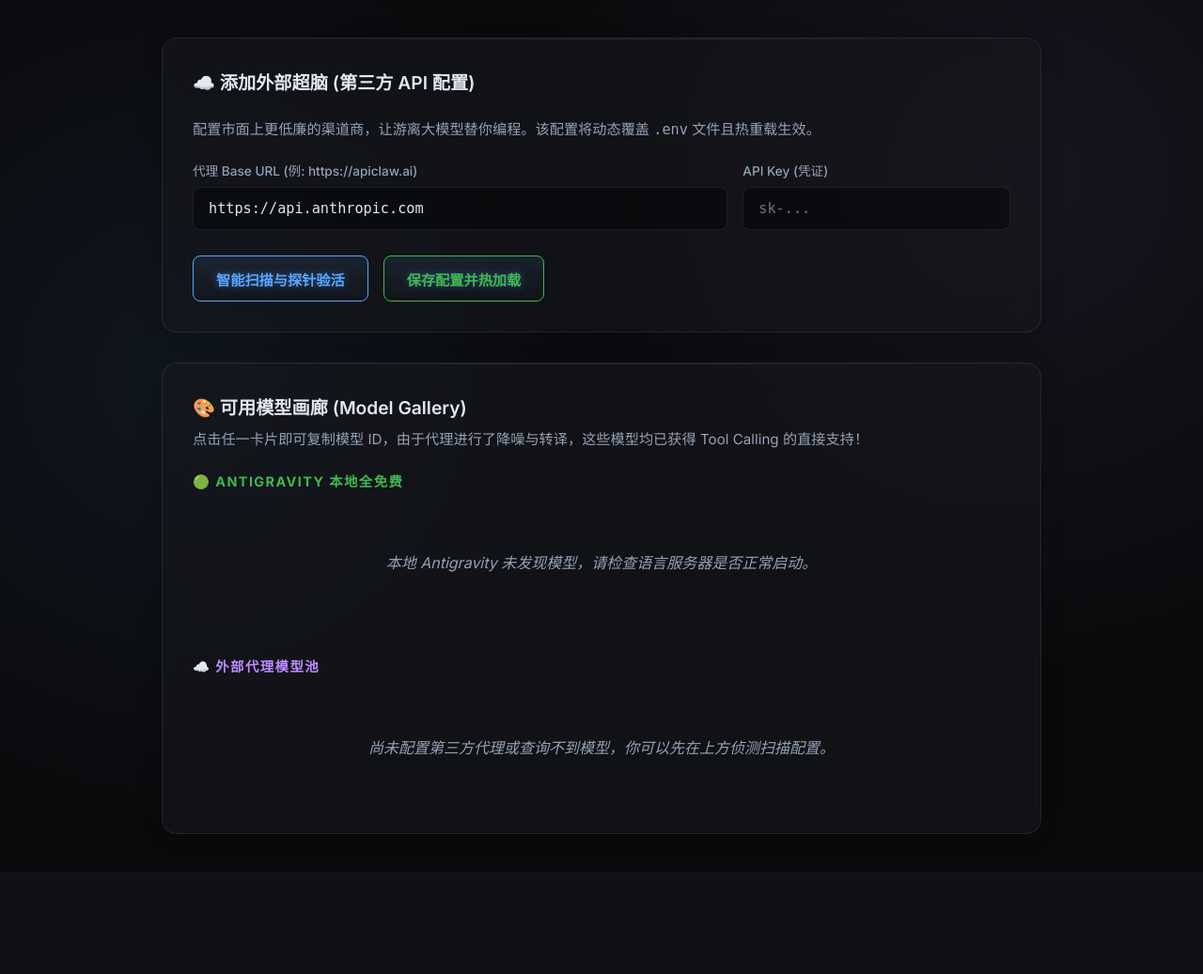
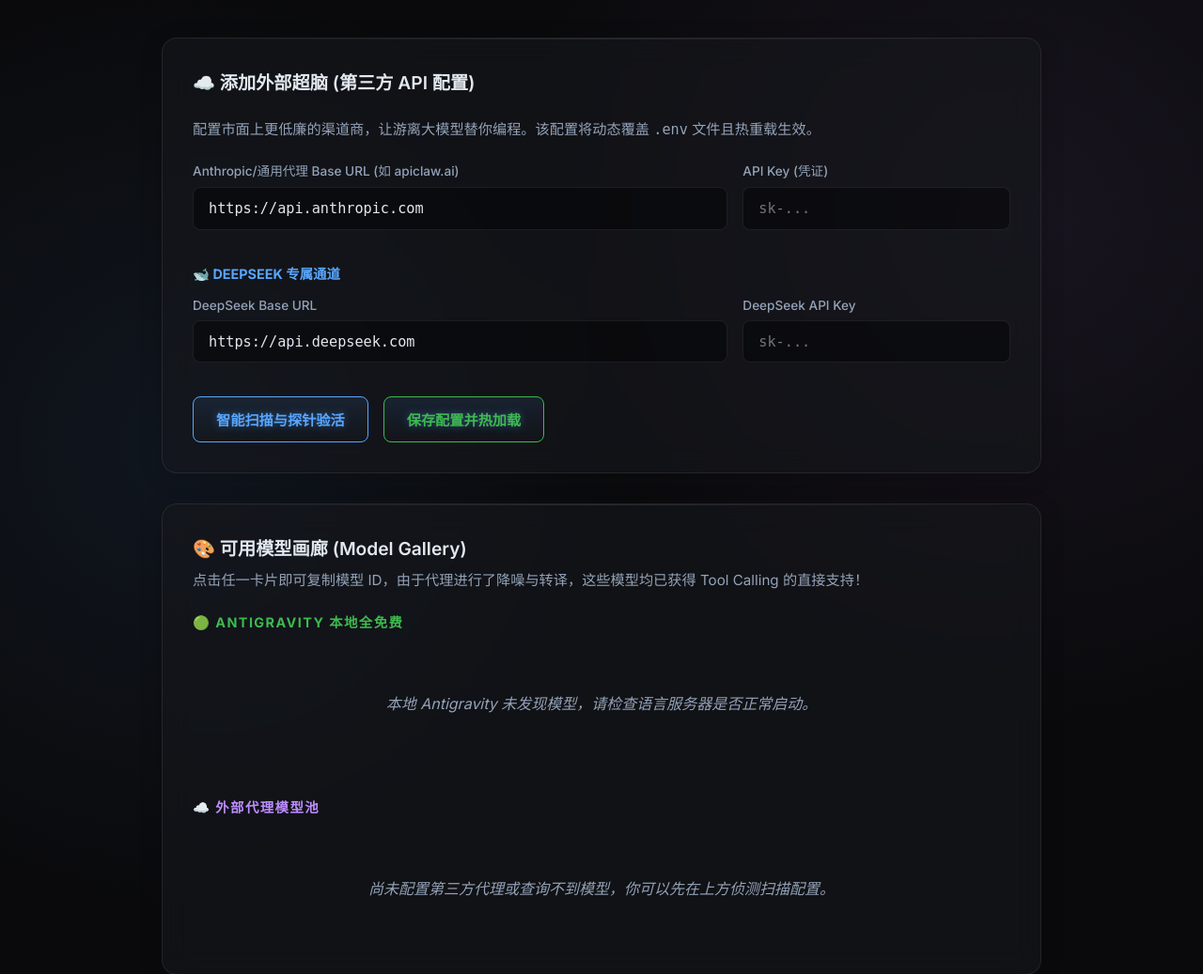
Before and after one commit to luoxiafeng-1990/smart-agent-router, a FastAPI app: page / in a window 1280 px wide. Shown: the part 130-1167 px from the top of the page at 94% size. Before the commit the page ends 1024 px from the top, so only its background shows below. Run offline with FastAPI, Linux system fonts and the light colour scheme; data that the repository does not hold is empty.

Commit message:
feat: add DeepSeek channel to Web UI and native Array/tool_call proxy fix

```diff
--- a/server.py
+++ b/server.py
@@ -51,9 +51,18 @@ today         = datetime.now().strftime("%Y-%m-%d")
 EXTERNAL_ANTHROPIC_BASE_URL = os.environ.get("EXTERNAL_ANTHROPIC_BASE_URL", "https://api.anthropic.com").rstrip("/")
 EXTERNAL_ANTHROPIC_API_KEY = os.environ.get("EXTERNAL_ANTHROPIC_API_KEY", "")
 
+EXTERNAL_DEEPSEEK_BASE_URL = os.environ.get("EXTERNAL_DEEPSEEK_BASE_URL", "https://api.deepseek.com").rstrip("/")
+EXTERNAL_DEEPSEEK_API_KEY = os.environ.get("EXTERNAL_DEEPSEEK_API_KEY", "")
+
 def _use_external_proxy(model_id: str) -> bool:
     """判断当前请求是否需要转发至第三方（而不是走本地免费的 Antigravity）"""
-    if not EXTERNAL_ANTHROPIC_API_KEY:
+    normalized = model_id.lower().strip()
+
+    is_deepseek = "deepseek" in normalized
+    if is_deepseek and EXTERNAL_DEEPSEEK_API_KEY:
+        return True
+
+    if not is_deepseek and not EXTERNAL_ANTHROPIC_API_KEY:
         return False
 
     normalized = model_id.lower().strip()
@@ -505,26 +514,39 @@ async def get_status():
             "enabled": bool(EXTERNAL_ANTHROPIC_API_KEY),
             "base_url": EXTERNAL_ANTHROPIC_BASE_URL,
             "api_key": "***" + EXTERNAL_ANTHROPIC_API_KEY[-4:] if EXTERNAL_ANTHROPIC_API_KEY else ""
+        },
+        "deepseek": {
+            "enabled": bool(EXTERNAL_DEEPSEEK_API_KEY),
+            "base_url": EXTERNAL_DEEPSEEK_BASE_URL,
+            "api_key": "***" + EXTERNAL_DEEPSEEK_API_KEY[-4:] if EXTERNAL_DEEPSEEK_API_KEY else ""
         }
     }
 
 @app.post("/api/config/update")
 async def update_config(request: Request):
     global EXTERNAL_ANTHROPIC_BASE_URL, EXTERNAL_ANTHROPIC_API_KEY
+    global EXTERNAL_DEEPSEEK_BASE_URL, EXTERNAL_DEEPSEEK_API_KEY
     data = await request.json()
     new_url = data.get("base_url", "").strip().rstrip("/")
     new_key = data.get("api_key", "").strip()
+    ds_url = data.get("ds_base_url", "").strip().rstrip("/")
+    ds_key = data.get("ds_api_key", "").strip()
 
     env_file = ".env"
     if not os.path.exists(env_file):
         with open(env_file, "w") as f: pass
 
-    dotenv.set_key(env_file, "EXTERNAL_ANTHROPIC_BASE_URL", new_url)
-    dotenv.set_key(env_file, "EXTERNAL_ANTHROPIC_API_KEY", new_key)
+    if new_url or new_key:
+        if new_url: dotenv.set_key(env_file, "EXTERNAL_ANTHROPIC_BASE_URL", new_url)
+        if new_key: dotenv.set_key(env_file, "EXTERNAL_ANTHROPIC_API_KEY", new_key)
+        EXTERNAL_ANTHROPIC_BASE_URL = new_url or EXTERNAL_ANTHROPIC_BASE_URL
+        EXTERNAL_ANTHROPIC_API_KEY = new_key or EXTERNAL_ANTHROPIC_API_KEY
 
-    # Hot Reload
-    EXTERNAL_ANTHROPIC_BASE_URL = new_url
-    EXTERNAL_ANTHROPIC_API_KEY = new_key
+    if ds_url or ds_key:
+        if ds_url: dotenv.set_key(env_file, "EXTERNAL_DEEPSEEK_BASE_URL", ds_url)
+        if ds_key: dotenv.set_key(env_file, "EXTERNAL_DEEPSEEK_API_KEY", ds_key)
+        EXTERNAL_DEEPSEEK_BASE_URL = ds_url or EXTERNAL_DEEPSEEK_BASE_URL
+        EXTERNAL_DEEPSEEK_API_KEY = ds_key or EXTERNAL_DEEPSEEK_API_KEY
 
     return {"status": "ok", "message": "代理配置已保存并热生效！"}
 
@@ -768,15 +790,32 @@ async def _stream_response(
 
 async def _forward_openai_to_external_openai(req_id: str, body: dict, stream: bool):
     """直接转发 OpenAI 格式请求给第三方代理，带破损 Claude 内部 tool tag 拦截修复机制"""
-    url = f"{EXTERNAL_ANTHROPIC_BASE_URL}/v1/chat/completions"
+    model_id = body.get("model", "")
+    is_ds = "deepseek" in model_id.lower()
+
+    base_url = EXTERNAL_DEEPSEEK_BASE_URL if is_ds else EXTERNAL_ANTHROPIC_BASE_URL
+    api_key = EXTERNAL_DEEPSEEK_API_KEY if is_ds else EXTERNAL_ANTHROPIC_API_KEY
+
+    url = f"{base_url}/v1/chat/completions"
     forward_headers = {
-        "Authorization": f"Bearer {EXTERNAL_ANTHROPIC_API_KEY}",
+        "Authorization": f"Bearer {api_key}",
         "Content-Type": "application/json"
     }
 
     model_id = body.get("model", "")
     completion_id = f"chatcmpl-{uuid.uuid4().hex[:12]}"
     created = int(time.time())
+
+    # DeepSeek API 要求 content 严格为 string（不支持多模态数组块），而 Cursor 经常传入 [{"type":"text","text":"..."}]
+    if is_ds and "messages" in body:
+        for msg in body["messages"]:
+            content = msg.get("content")
+            if isinstance(content, list):
+                text_buffer = []
+                for b in content:
+                    if isinstance(b, dict) and b.get("type") == "text":
+                        text_buffer.append(b.get("text", ""))
+                msg["content"] = "\n".join(text_buffer)
 
     async def _stream_proxy():
         async with httpx.AsyncClient(timeout=120) as client:
--- a/templates/index.html
+++ b/templates/index.html
@@ -305,7 +305,7 @@
 
         <div class="form-row">
             <div class="form-group">
-                <label for="base-url">代理 Base URL (例: https://apiclaw.ai)</label>
+                <label for="base-url">Anthropic/通用代理 Base URL (如 apiclaw.ai)</label>
                 <input type="text" id="base-url" placeholder="https://api.example.com" autocomplete="off">
             </div>
             <div class="form-group">
@@ -314,7 +314,19 @@
             </div>
         </div>
 
-        <div style="display: flex; gap: 1rem; margin-top: 0.5rem;">
+        <h3 style="font-size: 0.9rem; color: #58a6ff; margin: 1rem 0; text-transform: uppercase;">🐋 DeepSeek 专属通道</h3>
+        <div class="form-row">
+            <div class="form-group">
+                <label for="ds-base-url">DeepSeek Base URL</label>
+                <input type="text" id="ds-base-url" placeholder="https://api.deepseek.com" value="https://api.deepseek.com" autocomplete="off">
+            </div>
+            <div class="form-group">
+                <label for="ds-api-key">DeepSeek API Key</label>
+                <input type="password" id="ds-api-key" placeholder="sk-..." autocomplete="off">
+            </div>
+        </div>
+
+        <div style="display: flex; gap: 1rem; margin-top: 1rem;">
             <button class="btn" id="btn-detect" onclick="detectModels()">
                 <span class="loader"></span>
                 <span>智能扫描与探针验活</span>
@@ -407,6 +419,11 @@
                     document.getElementById('base-url').value = data.third_party.base_url;
                 }
 
+                if (data.deepseek && data.deepseek.api_key) {
+                    if (data.deepseek.base_url) document.getElementById('ds-base-url').value = data.deepseek.base_url;
+                    // Optional: show partial key or just leave password field blank
+                }
+
                 // Fetch external models dynamically from proxy if /v1/models is alive
                 try {
                     const extResp = await fetch("/v1/models");
@@ -481,6 +498,9 @@
         const baseUrl = document.getElementById('base-url').value.trim();
         const apiKey = document.getElementById('api-key').value.trim();
 
+        const dsBaseUrl = document.getElementById('ds-base-url').value.trim();
+        const dsApiKey = document.getElementById('ds-api-key').value.trim();
+
         const btn = document.getElementById('btn-save');
         btn.classList.add('loading');
         btn.disabled = true;
@@ -489,7 +509,12 @@
             const resp = await fetch("/api/config/update", {
                 method: "POST",
                 headers: { "Content-Type": "application/json" },
-                body: JSON.stringify({ base_url: baseUrl, api_key: apiKey })
+                body: JSON.stringify({
+                    base_url: baseUrl,
+                    api_key: apiKey,
+                    ds_base_url: dsBaseUrl,
+                    ds_api_key: dsApiKey
+                })
             });
             const data = await resp.json();
             if (resp.ok) {
```
